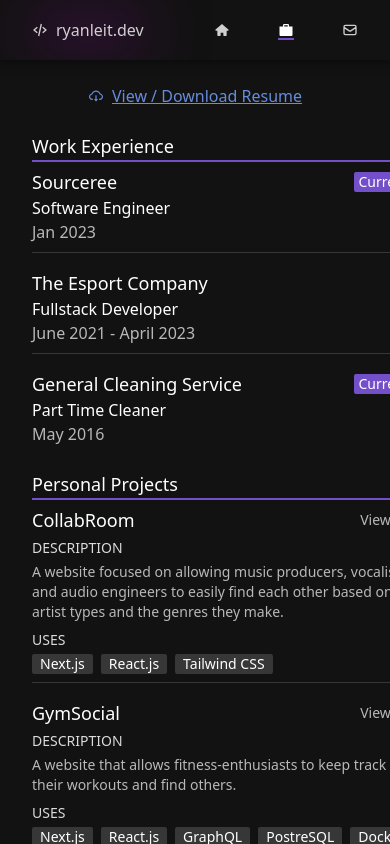
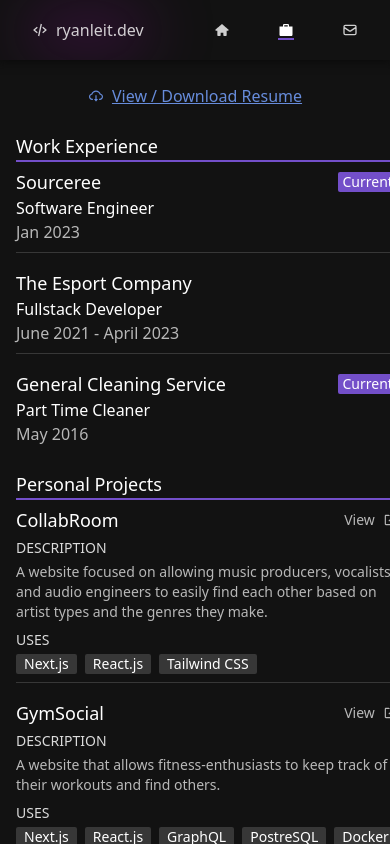
Before and after one commit to ryanl09/ryanleit.dev, a Next.js app: page /experience in a window 390 px wide. Built offline with nearby package versions, Linux system fonts and the light colour scheme.

Commit message:
fixmpadding issue on mobile

```diff
--- a/pages/experience/index.js
+++ b/pages/experience/index.js
@@ -17,7 +17,7 @@
                     </span>
                 </a>
             </div>
-            <div className='grid grid-cols-1 md:grid-cols-3 gap-6 px-8'>
+            <div className='grid grid-cols-1 md:grid-cols-3 gap-6 px-4 md:px-8'>
                 <div>
                     <div className='selected font-medium text-lg'>Work Experience</div>
                     <Work
```
